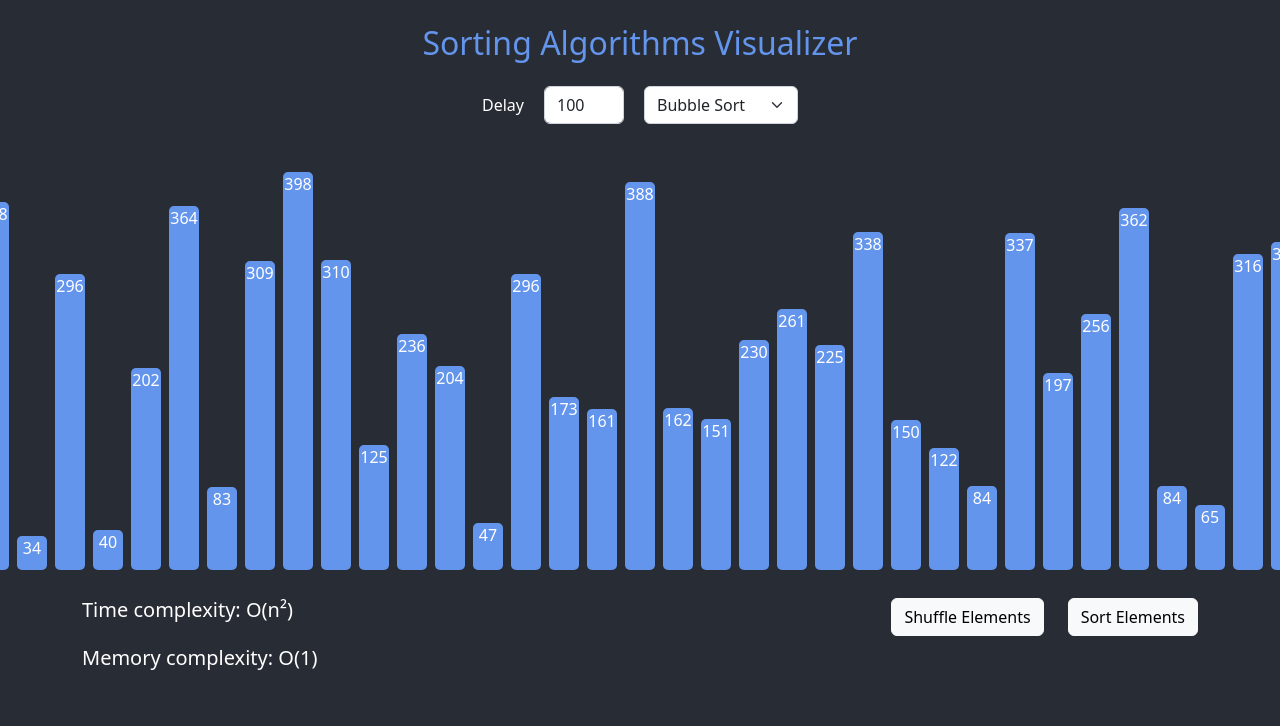
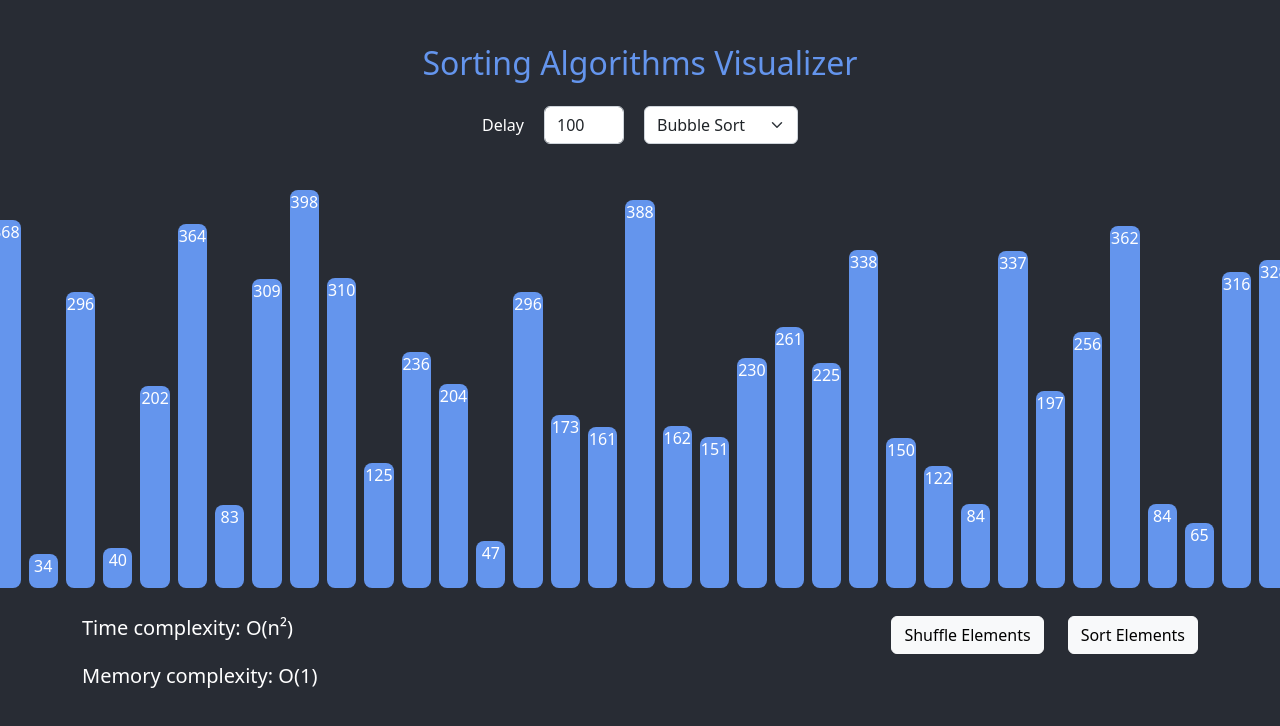
Before and after one commit to veronika-kurinna/Sorting-Algorithms, a React (Create React App) app: page / in a window 1280 px wide. Shown: the top 726 px of the page. Built offline with nearby package versions, Linux system fonts and the light colour scheme.

Commit message:
Change css

```diff
--- a/src/Css/App.css
+++ b/src/Css/App.css
@@ -7,4 +7,5 @@
 .header{
   color: cornflowerblue;
   text-align: center;
+  margin-top: 1.25rem;
 }
--- a/src/Css/Content.css
+++ b/src/Css/Content.css
@@ -7,7 +7,7 @@
 .bottom{
     display: flex;
     justify-content: space-between;
-    width: 1350px;
+    width: 83rem;
 }
 
 .complexity{
@@ -16,7 +16,7 @@
 }
 
 #form{
-    width: 80px;
+    width: 5rem;
 }
 
 .container{
@@ -25,3 +25,8 @@
     justify-content: center;
     align-items: flex-end;
 }
+
+.col-form-label{
+    display: flex;
+    align-items: center;
+}
--- a/src/Css/Screen.css
+++ b/src/Css/Screen.css
@@ -1,7 +1,7 @@
 .column{
-    width: 30px;
+    width: 2rem;
     background-color: cornflowerblue;
-    border-radius: 5px;
+    border-radius: 0.5rem;
     text-align: center;
 }
 
@@ -9,6 +9,8 @@
     display: flex;
     justify-content: center;
     align-items: flex-end;
-    width: 1350px;
-    height: 450px;
+    height: 28rem;
+    width: 83rem;
+    padding-left: 0.7rem;
+    padding-right: 0.7rem;
 }
```
